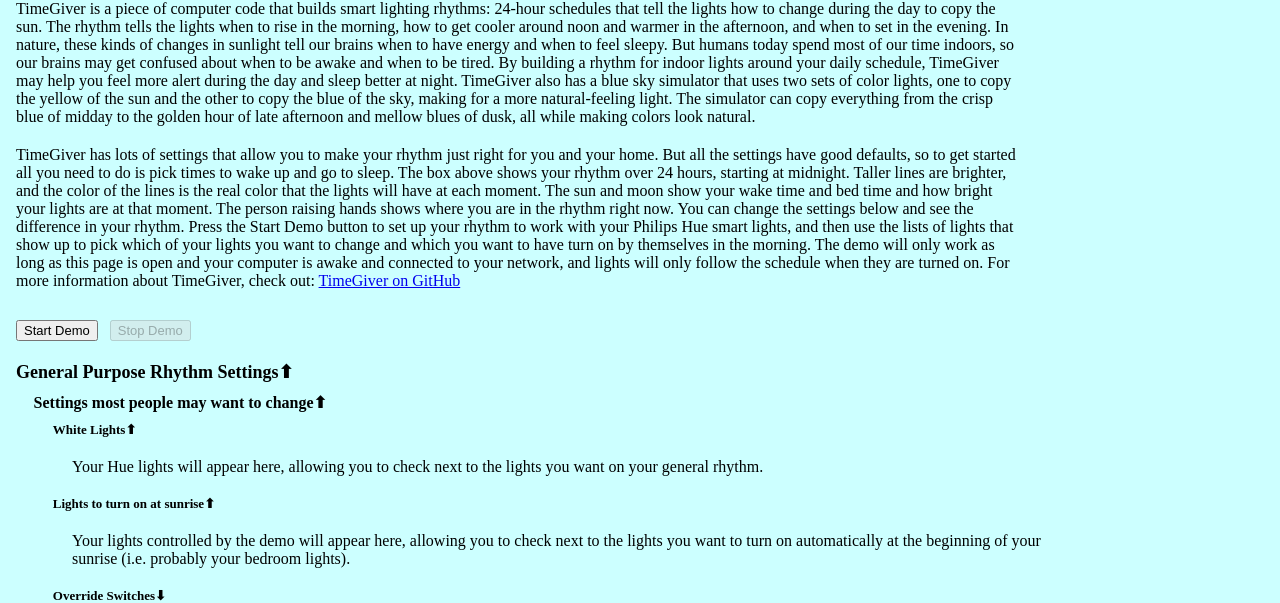
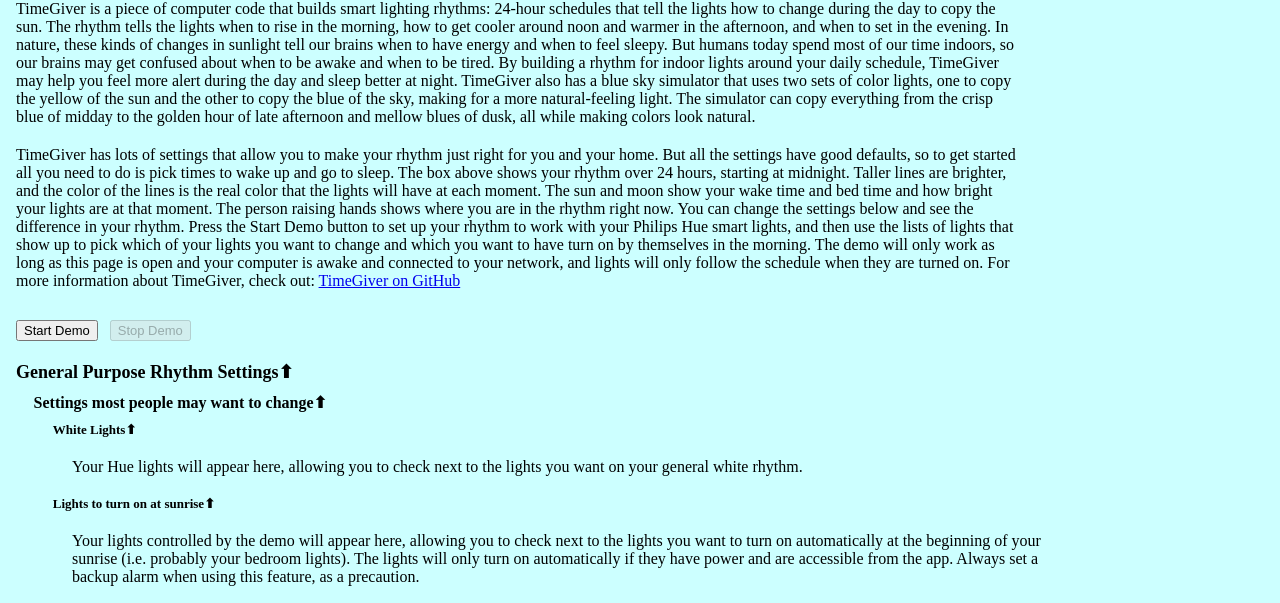
Before and after one commit to timotheonpaulonlee/TimeGiver, a plain HTML site: page TimeGiver Demo.html in a window 1280 px wide. Shown: the part 355-958 px from the top of the page. Drawn offline with Linux system fonts and the light colour scheme.

Commit message:
Updated the explanatory text

```diff
--- a/TimeGiver Demo.html
+++ b/TimeGiver Demo.html
@@ -1375,13 +1375,13 @@ Your browser does not support the canvas element.
     <div id="generalpurposeimportantsettings">
 
     <p class="settingheader3" onclick="toggleelement('whitelightlisttext'); togglearrow('whitelightlistuparrow'); togglearrow('whitelightlistdownarrow');">White Lights<span  id ="whitelightlistuparrow" style="display: inline-block;">⬆</span><span  id ="whitelightlistdownarrow" style="display: none;">⬇</span></p>
-    <div id="whitelightlisttext"><p>Your Hue lights will appear here, allowing you to check next to the lights you want on your general rhythm.<div id="whitelightlist"></div></p></div>
+    <div id="whitelightlisttext"><p>Your Hue lights will appear here, allowing you to check next to the lights you want on your general white rhythm.<div id="whitelightlist"></div></p></div>
 
     <p class="settingheader3" onclick="toggleelement('autoonlightlisttext'); togglearrow('autoonlightlistuparrow'); togglearrow('autoonlightlistdownarrow');">Lights to turn on at sunrise<span  id ="autoonlightlistuparrow" style="display: inline-block;">⬆</span><span  id ="autoonlightlistdownarrow" style="display: none;">⬇</span></p>
-    <div id="autoonlightlisttext"><p>Your lights controlled by the demo will appear here, allowing you to check next to the lights you want to turn on automatically at the beginning of your sunrise (i.e. probably your bedroom lights).<div id="autoonlightlist"></div></p></div>
+    <div id="autoonlightlisttext"><p>Your lights controlled by the demo will appear here, allowing you to check next to the lights you want to turn on automatically at the beginning of your sunrise (i.e. probably your bedroom lights). The lights will only turn on automatically if they have power and are accessible from the app. Always set a backup alarm when using this feature, as a precaution.<div id="autoonlightlist"></div></p></div>
 
     <p class="settingheader3" onclick="toggleelement('overridesensorlisttext'); togglearrow('overridesensorlistuparrow'); togglearrow('overridesensorlistdownarrow');">Override Switches<span  id ="overridesensorlistuparrow" style="display: none;">⬆</span><span  id ="overridesensorlistdownarrow" style="display: inline-block;">⬇</span></p>
-    <div id="overridesensorlisttext" style="display: none;"><p>Your Hue Dimmer Panels will appear here, allowing you to check the ones you want to use as override switches when you need more light and then check the lights you want to override with each switch.<div id="overridesensorlist" style="display: none;"></div></div></p>
+    <div id="overridesensorlisttext" style="display: none;"><p>Your Hue Dimmer Switches will appear here. Checking next to a switch will show you all the active lights on your rhythm, allowing you to check next to the lights you want to override with that switch. Pressing the up or down buttons on that switch will set those lights into an override mode, allowing the lights to be turned up or down as needed until the on or off button is pressed or an hour has passed.<div id="overridesensorlist" style="display: none;"></div></div></p>
 
     <input type="time" id="wake_time_var" value="07:00" onchange="lineremover()"><div class="tooltip"> Wake Time</input><span class="tooltiptext">The time you actually plan to be awake and ready to get out of bed, allowing some time for the lights to wake you up.</span></div><br>
     <input type="time" id="bed_time_var" value="22:00" onchange="lineremover()"><div class="tooltip"> Bed Time</input><span class="tooltiptext">The time you actually plan to be in bed, allowing some time for the lights be dim before you go to bed.</span></div><br>
```
Also changed, not shown: index.html (+3 -3 lines).
